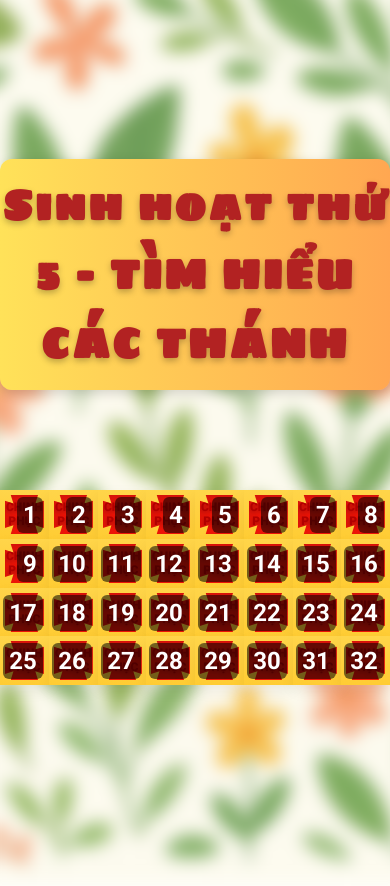
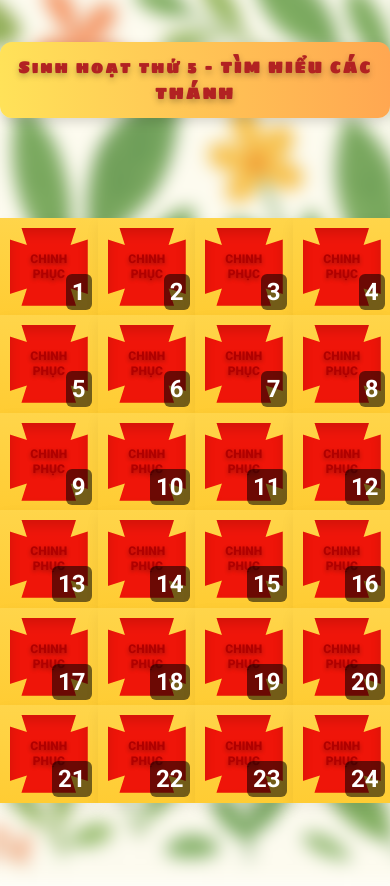
Before and after one commit to ThanhDatTu3tle/Flip-the-image-game, a plain HTML site: page index.html in a window 390 px wide. Drawn offline with Linux system fonts and the light colour scheme.

Commit message:
update code

```diff
--- a/index.html
+++ b/index.html
@@ -17,7 +17,7 @@
     <style>
         :root {
             --gap: 10px;
-            --board-size: min(1111px, 100vw);
+            --board-size: min(1000px, 100vw);
         }
 
         * {
@@ -53,7 +53,7 @@
             margin: 0 0 100px 0;
             padding: 12px 0;
             font-family: "Sigmar One", sans-serif;
-            font-size: 42px;
+            font-size: 1.8rem;
             font-weight: 900;
             text-align: center;
             color: #b22222;
@@ -115,7 +115,7 @@
 
         .game-board {
             display: grid;
-            grid-template-columns: repeat(8, 1fr);
+            grid-template-columns: repeat(6, 1fr);
             width: 100%;
         }
 
@@ -316,7 +316,31 @@
         }
 
         /* responsive */
-        @media (max-width:420px) {
+        @media (max-width:767px) {
+            .game-board {
+                display: grid;
+                grid-template-columns: repeat(4, 1fr);
+                width: 100%;
+            }
+
+            .game-title {
+                width: 100%;
+                margin: 0 50px 100px 0;
+                padding: 12px 0;
+                font-family: "Sigmar One", sans-serif;
+                font-size: 1rem;
+                font-weight: 900;
+                text-align: center;
+                color: #b22222;
+                background: linear-gradient(90deg, #ffe259, #ffa751);
+                border-radius: 12px;
+                box-shadow: 0 4px 12px rgba(0, 0, 0, 0.15);
+                text-shadow: 0 3px 6px rgba(0, 0, 0, 0.25);
+                letter-spacing: 2px;
+                position: relative;
+                z-index: 2;
+            }
+
             .popup-box img {
                 height: 40vh
             }
@@ -394,15 +418,15 @@
             { image: "./assets_saints/Thánh Augustinô & Thánh Monica.jpg", question: "" },
             { image: "./assets_saints/Thánh Carlo Acutis.jpg", question: "" },
             { image: "./assets_saints/Thánh Đaminh Saviô.jpg", question: "" },
-            { image: "./assets_saints/Thánh Đaminh.jpg", question: "" },
+            // { image: "./assets_saints/Thánh Đaminh.jpg", question: "" },
             { image: "./assets_saints/Thánh Gioan Bosco.jpg", question: "" },
             { image: "./assets_saints/Thánh Tôma Aquinô.jpg", question: "" },
-            { image: "./assets_saints/Thánh Gioan Tẩy Giả.jpg", question: "" },
-            { image: "./assets_saints/Thánh Gioan tông đồ.jpg", question: "" },
+            // { image: "./assets_saints/Thánh Gioan Tẩy Giả.jpg", question: "" },
+            // { image: "./assets_saints/Thánh Gioan tông đồ.jpg", question: "" },
             { image: "./assets_saints/Thánh Giuse.jpg", question: "" },
             { image: "./assets_saints/Thánh Inhaxiô (Loyola).jpg", question: "" },
             { image: "./assets_saints/Thánh Phanxicô Assisi.jpg", question: "" },
-            { image: "./assets_saints/Thánh Phanxicô Saviê.jpg", question: "" },
+            // { image: "./assets_saints/Thánh Phanxicô Saviê.jpg", question: "" },
             { image: "./assets_saints/Thánh Phaolô.jpg", question: "" },
             { image: "./assets_saints/Thánh Phêrô tông đồ.jpg", question: "" },
             { image: "./assets_saints/Thánh Têrêsa Calcutta.jpg", question: "" },
```
